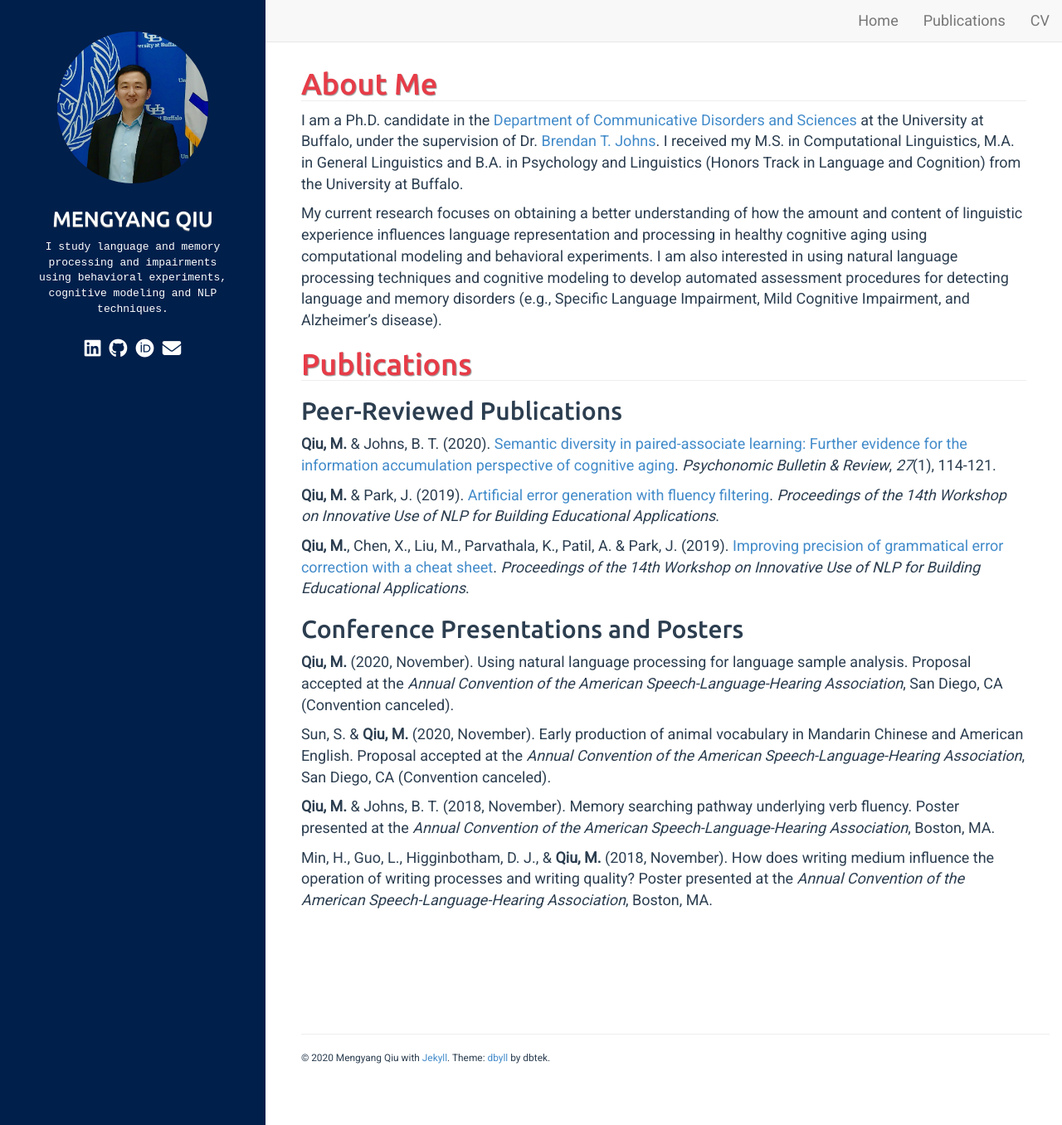
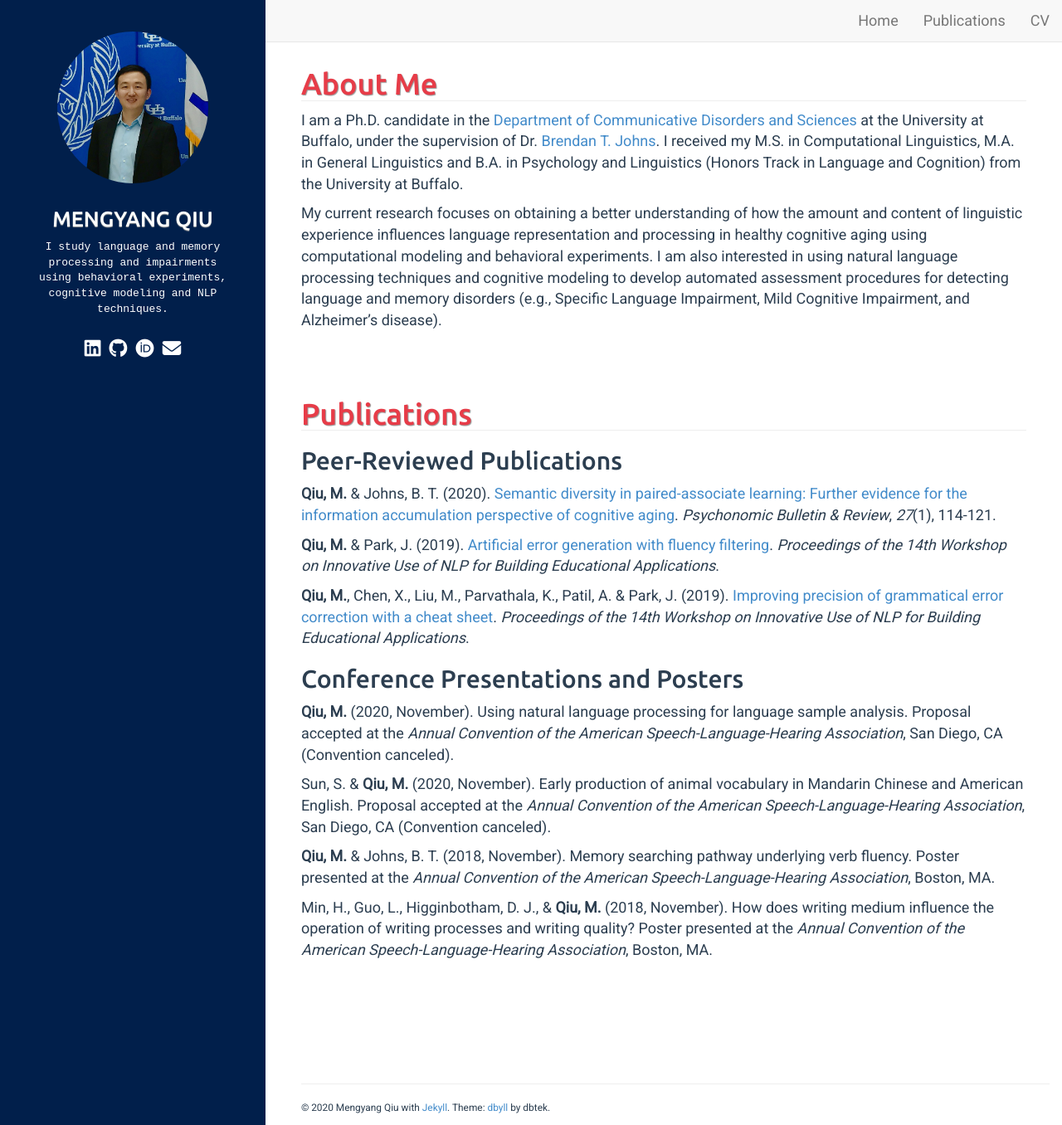
Before and after one commit to mengyangq/mengyangq.github.io, a Jekyll site: the page built from index.html, in a window 1280 px wide and 1356 px high. Shown: the whole window at 83% size. Built offline with Jekyll 4.4.1, drawn with Linux system fonts in a browser that asks for light colours; nearby versions of some CDN libraries; a style sheet for code colours, icons or effects is not loaded.

Commit message:
Update style.css

```diff
--- a/assets/css/style.css
+++ b/assets/css/style.css
@@ -7,7 +7,7 @@ body{
 
 .home_class{
 	padding-right: 3%;
-	padding-top: 60px;
+	/*padding-top: 60px;*/
 	padding-left: 3%;
 	padding-bottom: 120px;
 }
@@ -99,6 +99,7 @@ article .share .gplus:hover {
 }
 
 h1 {
+	padding-top: 60px;
 	color: #e73c48;
 	text-shadow: 1px 1px 1px rgba(150, 150, 150, 1);
 	border-bottom: 1px solid #eeeeee;
```
